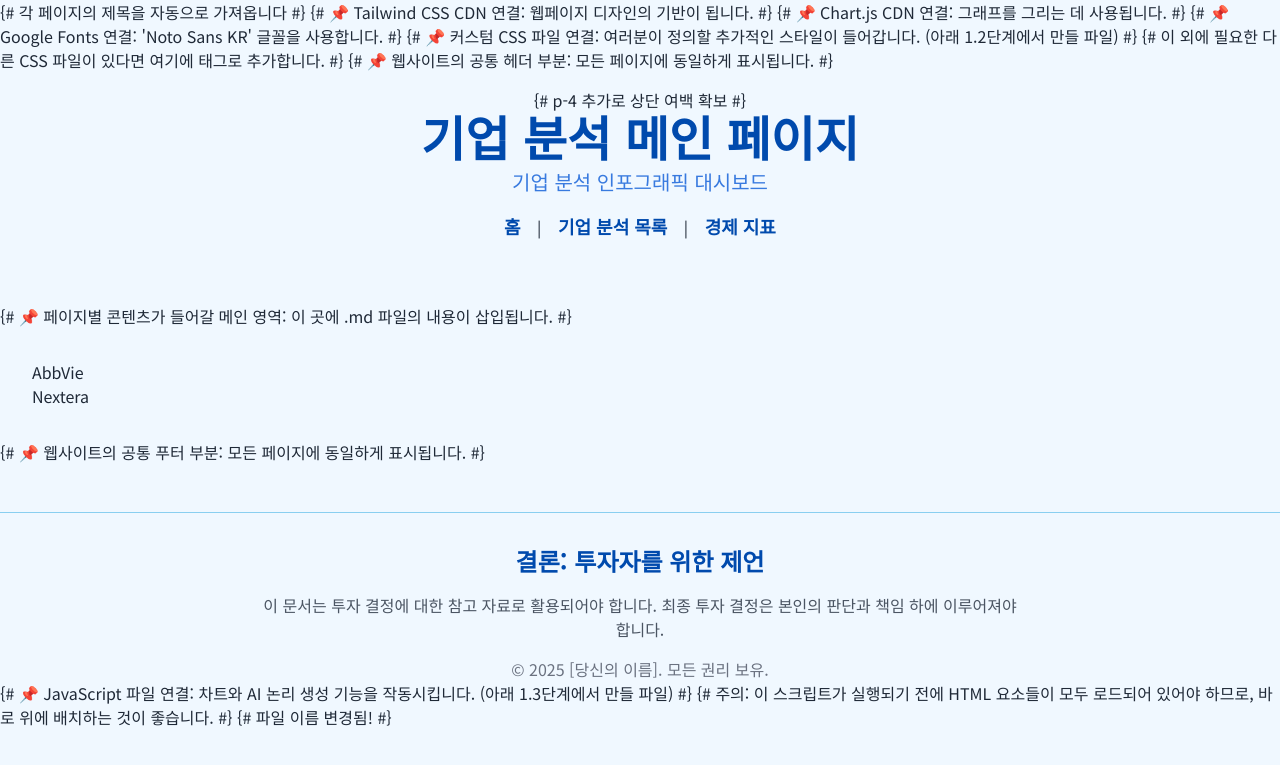
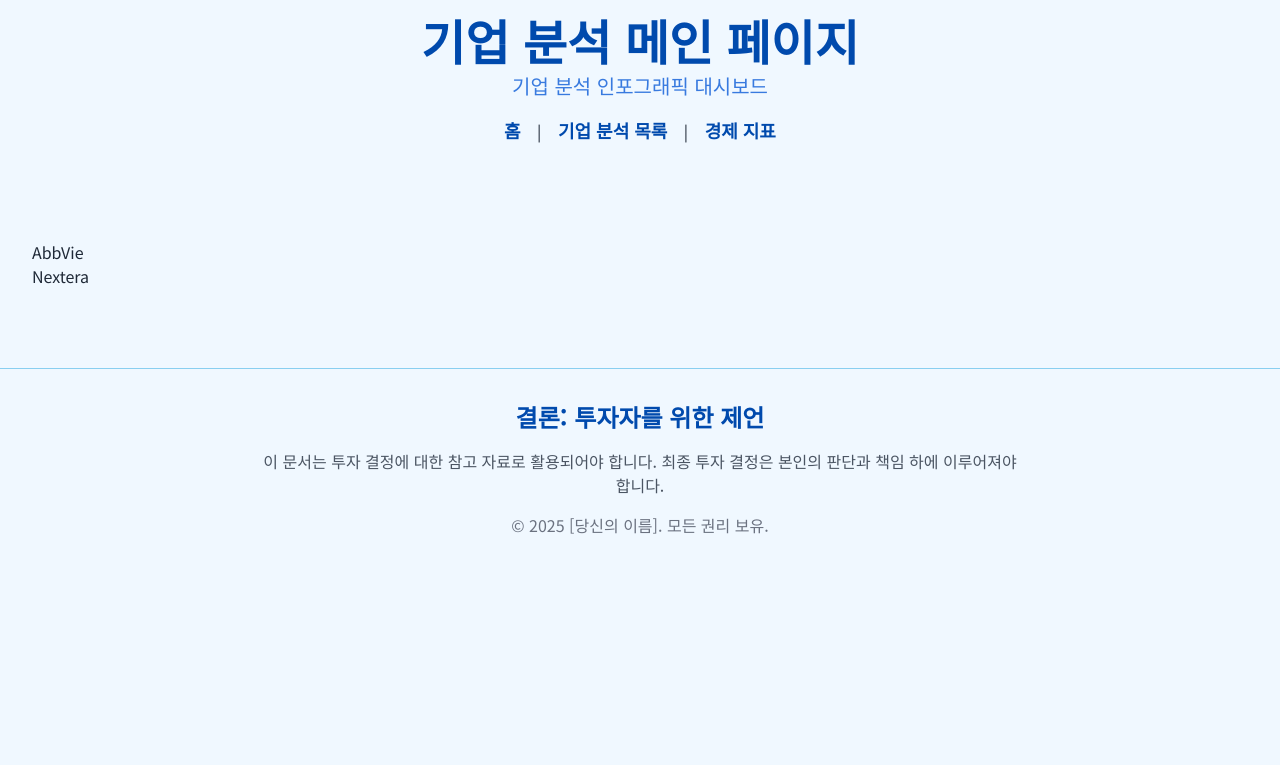
Before and after one commit to Kay-Hwang/my-company-analysis, a Jekyll site: the page built from index.markdown, in a window 1280 px wide. Shown: the top 765 px of the page. Built offline with Jekyll 4.4.1, drawn with Linux system fonts in a browser that asks for light colours; nearby versions of some CDN libraries.

Commit message:
fix: Remove visible comments from default layout

```diff
--- a/_layouts/default.html
+++ b/_layouts/default.html
@@ -4,28 +4,18 @@
   <meta charset="utf-8">
   <meta http-equiv="X-UA-Compatible" content="IE=edge">
   <meta name="viewport" content="width=device-width, initial-scale=1">
-  <title>{{ page.title | default: site.title }}</title> {# 각 페이지의 제목을 자동으로 가져옵니다 #}
-
-  {# 📌 Tailwind CSS CDN 연결: 웹페이지 디자인의 기반이 됩니다. #}
-  <script src="https://cdn.tailwindcss.com"></script>
-  {# 📌 Chart.js CDN 연결: 그래프를 그리는 데 사용됩니다. #}
+  <title>{{ page.title | default: site.title }}</title> <script src="https://cdn.tailwindcss.com"></script>
   <script src="https://cdn.jsdelivr.net/npm/chart.js"></script>
 
-  {# 📌 Google Fonts 연결: 'Noto Sans KR' 글꼴을 사용합니다. #}
   <link rel="preconnect" href="https://fonts.googleapis.com">
   <link rel="preconnect" href="https://fonts.gstatic.com" crossorigin>
   <link href="https://fonts.googleapis.com/css2?family=Noto+Sans+KR:wght@400;700&display=swap" rel="stylesheet">
 
-  {# 📌 커스텀 CSS 파일 연결: 여러분이 정의할 추가적인 스타일이 들어갑니다. (아래 1.2단계에서 만들 파일) #}
   <link rel="stylesheet" href="/assets/css/custom-styles.css">
 
-  {# 이 외에 필요한 다른 CSS 파일이 있다면 여기에 <link> 태그로 추가합니다. #}
-
-</head>
+  </head>
 <body class="text-gray-800">
-    {# 📌 웹사이트의 공통 헤더 부분: 모든 페이지에 동일하게 표시됩니다. #}
-    <header class="text-center mb-12 p-4"> {# p-4 추가로 상단 여백 확보 #}
-        <h1 class="text-4xl md:text-5xl font-bold text-[#004AAD] mb-2">{{ page.title | default: site.title }}</h1>
+    <header class="text-center mb-12 p-4"> <h1 class="text-4xl md:text-5xl font-bold text-[#004AAD] mb-2">{{ page.title | default: site.title }}</h1>
         <p class="text-xl text-[#387ADF]">기업 분석 인포그래픽 대시보드</p>
         <nav class="mt-4">
             <a href="/" class="text-[#004AAD] hover:underline mx-3 text-lg font-semibold">홈</a> |
@@ -34,12 +24,10 @@
         </nav>
     </header>
 
-    {# 📌 페이지별 콘텐츠가 들어갈 메인 영역: 이 곳에 .md 파일의 내용이 삽입됩니다. #}
     <main class="container mx-auto p-4 md:p-8">
         {{ content }}
     </main>
 
-    {# 📌 웹사이트의 공통 푸터 부분: 모든 페이지에 동일하게 표시됩니다. #}
     <footer class="text-center mt-12 pt-8 border-t border-[#89CFF0]">
         <h2 class="text-2xl font-bold text-[#004AAD]">결론: 투자자를 위한 제언</h2>
         <p class="mt-4 max-w-3xl mx-auto text-gray-600">
@@ -48,9 +36,5 @@
         <p class="mt-4 text-gray-500">&copy; 2025 [당신의 이름]. 모든 권리 보유.</p>
     </footer>
 
-    {# 📌 JavaScript 파일 연결: 차트와 AI 논리 생성 기능을 작동시킵니다. (아래 1.3단계에서 만들 파일) #}
-    {# 주의: 이 스크립트가 실행되기 전에 HTML 요소들이 모두 로드되어 있어야 하므로, </body> 바로 위에 배치하는 것이 좋습니다. #}
-    <script src="/assets/js/company-infographic.js"></script> {# 파일 이름 변경됨! #}
-
-</body>
+    <script src="/assets/js/company-infographic.js"></script> </body>
 </html>
```
